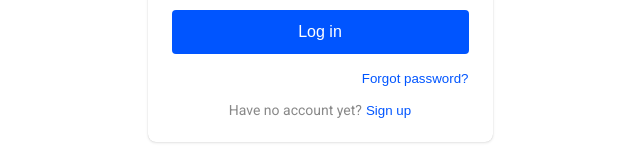
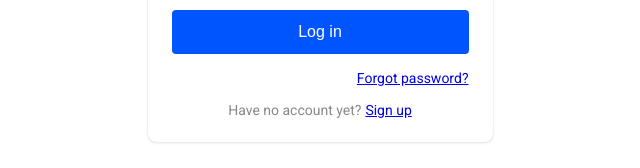
Before and after one commit to nikoeno/auth-form, a React (Vite) app: page /#/ in a window 1280 px wide. Shown: the part 446-614 px from the top of the page, without its empty margins (320-960 px from the left). Built offline with nearby package versions, Linux system fonts and the light colour scheme.

Commit message:
refactor: replaced buttons to links

```diff
--- a/package.json
+++ b/package.json
@@ -15,7 +15,8 @@
     "@types/node": "^18.7.14",
     "classnames": "^2.3.1",
     "react": "^18.2.0",
-    "react-dom": "^18.2.0"
+    "react-dom": "^18.2.0",
+    "react-router-dom": "^6.4.2"
   },
   "devDependencies": {
     "@types/react": "^18.0.17",
--- a/src/app/App.tsx
+++ b/src/app/App.tsx
@@ -1,11 +1,19 @@
+import { createBrowserRouter, RouterProvider } from "react-router-dom";
 import { AuthForm } from "src/features";
 
-import styles from './App.module.css';
+import styles from "./App.module.css";
+
+const router = createBrowserRouter([
+  {
+    path: "/",
+    element: <AuthForm />,
+  },
+]);
 
 export const App = () => {
   return (
     <div className={styles.app}>
-      <AuthForm />
+      <RouterProvider router={router} />
     </div>
   );
 };
--- a/src/features/Auth/ui/AuthForm.tsx
+++ b/src/features/Auth/ui/AuthForm.tsx
@@ -1,5 +1,4 @@
-import { useState } from "react";
-
+import { useSearchParams } from "react-router-dom";
 import { LogIn } from "./LogIn";
 import { SignUp } from "./SignUp";
 
@@ -8,17 +7,21 @@ import { RestorePassword } from "./RestorePassword";
 
 type Props = {};
 const forms = {
-  logIn: LogIn,
-  signUp: SignUp,
-  restorePassword: RestorePassword,
+  "log-in": LogIn,
+  "sign-up": SignUp,
+  "restore-password": RestorePassword,
 } as const;
 
+type FormKeys = keyof typeof forms;
+
 export const AuthForm = ({}: Props) => {
-  const [currentForm, setCurrentForm] = useState<keyof typeof forms>("logIn");
+  const [searchParams] = useSearchParams();
+  const currentForm = (searchParams.get("form") as FormKeys) ?? "log-in";
   const Form = forms[currentForm];
+
   return (
     <div className={styles.authForm}>
-      <Form onFormChange={(form) => setCurrentForm(form)} />
+      <Form />
     </div>
   );
 };
--- a/src/features/Auth/ui/LogIn.tsx
+++ b/src/features/Auth/ui/LogIn.tsx
@@ -14,11 +14,7 @@ import { useLogin } from "../model/useLogin";
 
 import styles from "./Login.module.css";
 
-type LogInProps = {
-  onFormChange: (newForm: "signUp" | "restorePassword") => void;
-};
-
-export const LogIn = ({ onFormChange }: LogInProps) => {
+export const LogIn = () => {
   const [isAgreementChecked, setIsAgreementChecked] = useState(true);
   const [emailValue, setEmailValue] = useState("");
   const [passwordValue, setPasswordValue] = useState("");
@@ -83,13 +79,11 @@ export const LogIn = ({ onFormChange }: LogInProps) => {
         </Button>
       </form>
       <div className={styles.forgotPassword}>
-        <Link onClick={() => onFormChange("restorePassword")}>
-          Forgot password?
-        </Link>
+        <Link to="/?form=restore-password">Forgot password?</Link>
       </div>
       <div className={styles.footer}>
         <span className={styles.footerText}>Have no account yet?</span>
-        <Link onClick={() => onFormChange("signUp")}>Sign up</Link>
+        <Link to="/?form=sign-up">Sign up</Link>
       </div>
     </div>
   );
--- a/src/features/Auth/ui/RestorePassword.tsx
+++ b/src/features/Auth/ui/RestorePassword.tsx
@@ -1,4 +1,4 @@
-import React, { useMemo, useState } from "react";
+import React, { useState } from "react";
 import { UnhandledError, UserDoesNotExistError } from "src/shared/errors";
 import { Button } from "src/shared/ui/Button";
 import { ErrorText } from "src/shared/ui/ErrorText";
@@ -10,11 +10,7 @@ import { useRestorePassword } from "../model/useRestorePassword";
 
 import styles from "./RestorePassword.module.css";
 
-type Props = {
-  onFormChange: (newForm: "logIn") => void;
-};
-
-export const RestorePassword = ({ onFormChange }: Props) => {
+export const RestorePassword = () => {
   const [emailValue, setEmailValue] = useState("");
   const [error, setError] = useState("");
   const { restorePassword, isLoading } = useRestorePassword();
@@ -49,14 +45,14 @@ export const RestorePassword = ({ onFormChange }: Props) => {
           isError={Boolean(error)}
           onFocus={() => setError("")}
         />
-        <ErrorText text={error} className={styles.errorText}/>
+        <ErrorText text={error} className={styles.errorText} />
         <Button className={styles.submitButton} type="submit">
           Send email
         </Button>
       </form>
       <div className={styles.footer}>
         <span className={styles.footerText}>Return to</span>
-        <Link onClick={() => onFormChange("logIn")}>log in</Link>
+        <Link to="/?form=log-in">log in</Link>
       </div>
     </div>
   );
--- a/src/features/Auth/ui/SignUp.tsx
+++ b/src/features/Auth/ui/SignUp.tsx
@@ -10,11 +10,7 @@ import { useSignUp } from "../model/useRegister";
 
 import styles from "./SignUp.module.css";
 
-type SignUpProps = {
-  onFormChange: (newForm: "logIn") => void;
-};
-
-export const SignUp = ({ onFormChange }: SignUpProps) => {
+export const SignUp = () => {
   const [isAgreementChecked, setIsAgreementChecked] = useState(true);
   const [emailValue, setEmailValue] = useState("");
   const [passwordValue, setPasswordValue] = useState("");
@@ -115,7 +111,7 @@ export const SignUp = ({ onFormChange }: SignUpProps) => {
       </form>
       <div className={styles.footer}>
         <span className={styles.footerText}>Already registered?</span>
-        <Link onClick={() => onFormChange("logIn")}>Log in</Link>
+        <Link to="/?form=log-in">Log in</Link>
       </div>
     </div>
   );
--- a/src/shared/ui/Link/Link.tsx
+++ b/src/shared/ui/Link/Link.tsx
@@ -1,10 +1,10 @@
 import {
   ButtonHTMLAttributes,
-  HTMLAttributes,
   ReactNode,
   SyntheticEvent,
 } from "react";
 import cls from "classnames";
+import { Link as RouterLink } from "react-router-dom";
 
 import styles from "./Link.module.css";
 
@@ -14,9 +14,21 @@ type Props = {
   onClick?: (e: SyntheticEvent) => void;
   type?: ButtonHTMLAttributes<HTMLButtonElement>["type"];
   href?: string;
+  to?: string;
 };
 
-export const Link = ({ type, children, className, onClick, href }: Props) => {
+export const Link = ({
+  type,
+  children,
+  className,
+  onClick,
+  href,
+  to,
+}: Props) => {
+  if (to) {
+    return <RouterLink to={to}>{children}</RouterLink>;
+  }
+
   if (onClick && !href) {
     return (
       <button
@@ -28,6 +40,7 @@ export const Link = ({ type, children, className, onClick, href }: Props) => {
       </button>
     );
   }
+
   return (
     <a
       // I don't know why, but it's not focusing with tab without it (chrome, mac os) :)
```
Also changed, not shown: 1 other file (tests, documents, lock files or other folders).
